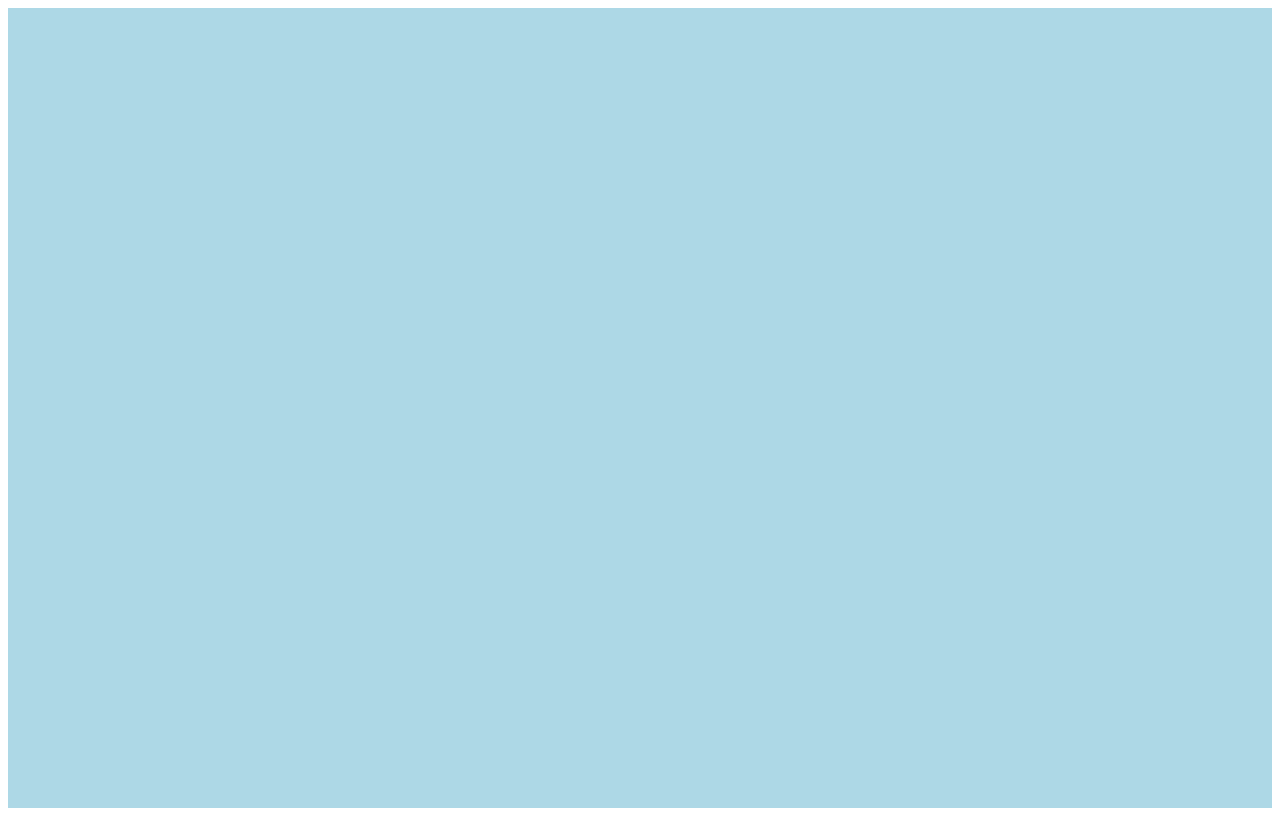
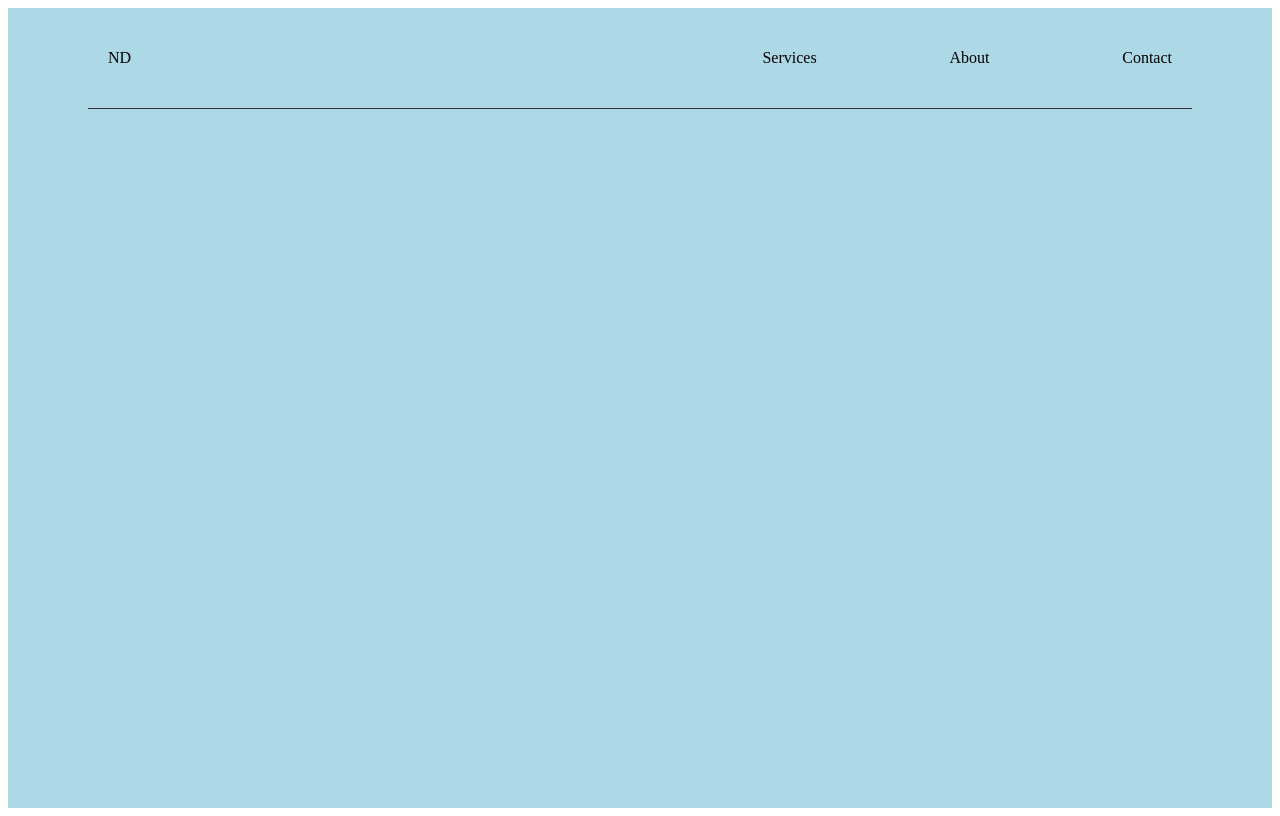
Before and after one commit to Danfirech/dan-nat-landingpage, a React (Create React App) app: page / in a window 1280 px wide. Built offline with nearby package versions, Linux system fonts and the light colour scheme.

Commit message:
NavBar created

```diff
--- a/src/App.js
+++ b/src/App.js
@@ -7,6 +7,8 @@ const Container = styled.div`
   overflow: hidden;
   position: relative;
   background-color: lightblue;
+  padding-left: 80px;
+  padding-right: 80px;
 `;
 
 function App() {
--- a/src/components/NavBar.js
+++ b/src/components/NavBar.js
@@ -1,5 +1,46 @@
 import React from "react";
+import styled from "styled-components";
+
+const Container = styled.div`
+  height: 100px;
+  background-color: none;
+  display: flex;
+  border-bottom: 1px solid #333333;
+`;
+
+const Left = styled.div`
+  width: 60%;
+  display: flex;
+  flex-direction: row;
+  align-items: center;
+  padding: 20px;
+`;
+
+const Right = styled.div`
+  width: 40%;
+  display: flex;
+  flex-direction: row;
+  justify-content: space-between;
+  align-items: center;
+  padding: 20px;
+`;
+
+const MenuItem = styled.div`
+  cursor: pointer;
+  :hover {
+    text-decoration: underline black;
+  }
+`;
 
 export const NavBar = () => {
-  return <div></div>;
+  return (
+    <Container>
+      <Left>ND</Left>
+      <Right>
+        <MenuItem>Services</MenuItem>
+        <MenuItem>About</MenuItem>
+        <MenuItem>Contact</MenuItem>
+      </Right>
+    </Container>
+  );
 };
```
